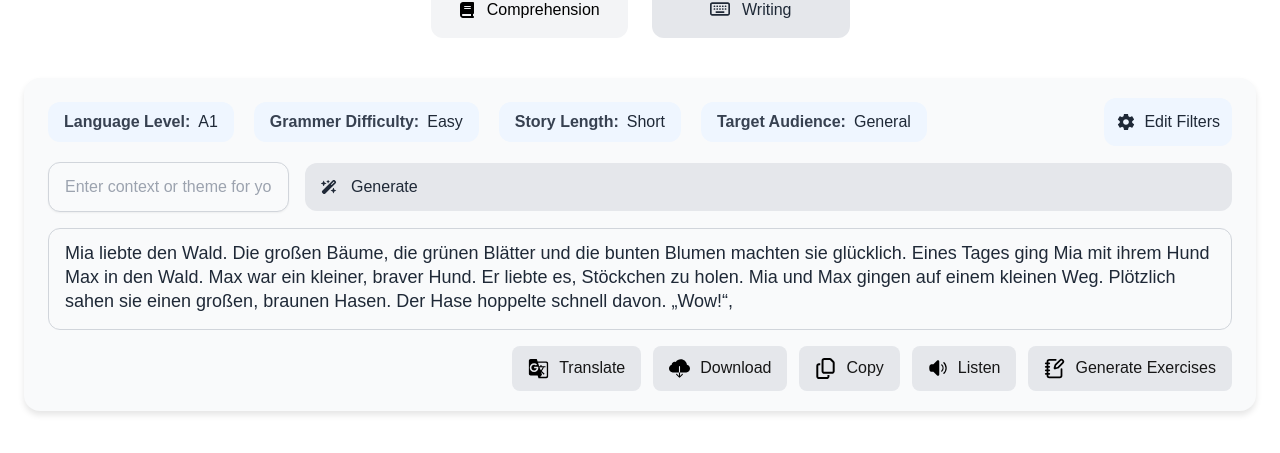
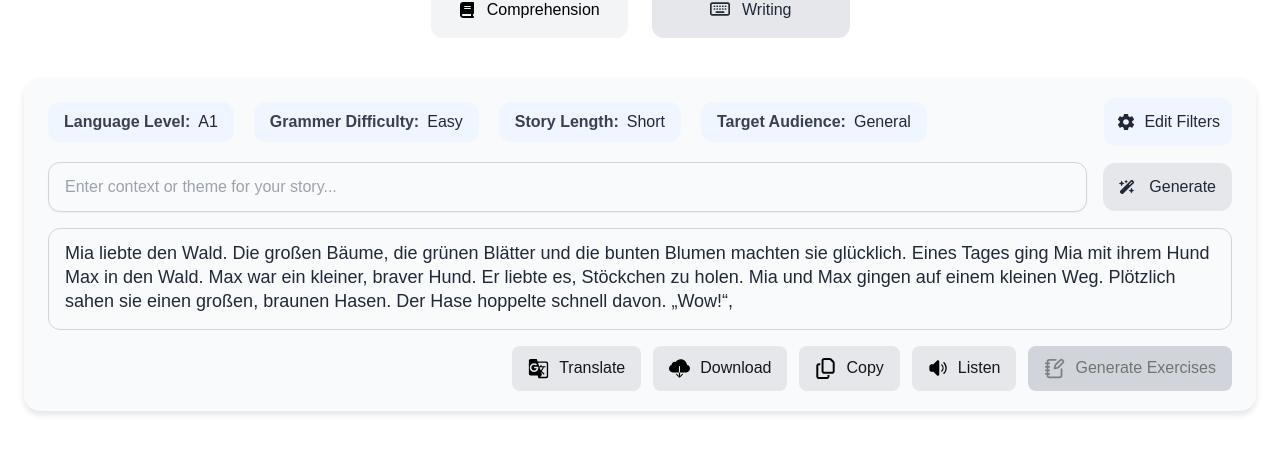
Before and after one commit to Mustapha-1610/FluentTales, a Next.js app: page / in a window 1280 px wide. Shown: the part 747-1200 px from the top of the page. Built offline with nearby package versions, Linux system fonts and the light colour scheme.

Commit message:
improvements to handleing story generation

```diff
--- a/package.json
+++ b/package.json
@@ -14,6 +14,7 @@
     "react": "^19.0.0",
     "react-dom": "^19.0.0",
     "react-icons": "^5.4.0",
+    "react-spinners": "^0.15.0",
     "react-youtube": "^10.1.0",
     "swiper": "^11.2.1"
   },
--- a/src/app/Components/ComprehensionExercises.tsx
+++ b/src/app/Components/ComprehensionExercises.tsx
@@ -15,7 +15,7 @@
 }) => {
   return (
     <div
-      className={`flex gap-2 px-3 py-2.5 rounded-lg border text-black ${
+      className={`  flex gap-2 px-3 py-2.5 rounded-lg border text-black ${
         isAnswered
           ? isCorrect
             ? "bg-green-500 text-white border-green-500"
@@ -111,7 +111,7 @@
   };
 
   return (
-    <div className="bg-white rounded-xl border border-zinc-300 shadow-sm p-5 mb-16">
+    <div className="bg-white rounded-xl border border-zinc-300 shadow-sm p-5 ">
       <h2 className="text-xl font-semibold text-gray-800 mb-6">
         Comprehension Exercises
       </h2>
--- a/src/app/Components/FunctionButtons.tsx
+++ /dev/null
@@ -1,19 +0,0 @@
-import CopyButton from "../FunctionalityButtonsComponents/CopyButton";
-import DownloadButton from "../FunctionalityButtonsComponents/DownloadButton";
-import GenerateExercises from "../FunctionalityButtonsComponents/GenerateExercises";
-import HearingButton from "../FunctionalityButtonsComponents/HearingButton";
-import TranslationButton from "../FunctionalityButtonsComponents/Translate";
-
-export default function FunctionButtons() {
-  return (
-    <>
-      <div className="flex flex-wrap gap-3 self-end pl-20 mr-6 mt-4 bg-black bg-opacity-0 max-md:pl-5 max-md:mr-2.5">
-        <TranslationButton />
-        <DownloadButton />
-        <CopyButton />
-        <HearingButton />
-        <GenerateExercises />
-      </div>
-    </>
-  );
-}
--- a/src/app/Components/GeneratedContentContainer.tsx
+++ b/src/app/Components/GeneratedContentContainer.tsx
@@ -1,28 +1,44 @@
 import { useState } from "react";
 import Filters from "./Filters";
-import FunctionButtons from "./FunctionButtons";
 import GeneratedStory from "./GeneratedStoryContainer";
 import ComprehensionExercises from "./ComprehensionExercises";
+import TranslationButton from "../FunctionalityButtonsComponents/Translate";
+import DownloadButton from "../FunctionalityButtonsComponents/DownloadButton";
+import CopyButton from "../FunctionalityButtonsComponents/CopyButton";
+import HearingButton from "../FunctionalityButtonsComponents/HearingButton";
+import GenerateExercises from "../FunctionalityButtonsComponents/GenerateExercises";
 
 export default function GeneratedContentContainer() {
   const [story, setStory] = useState<string | null>(null);
+  const [loading, setLoading] = useState<boolean>(false);
   const [comprehensionExercises, setComprehensionExercises] = useState(null);
-
+  const [showComprehensionExercises, setShowComprehensionExercises] =
+    useState<boolean>(false);
   return (
     <>
       <div
-        className={` flex flex-col py-5 pl-6 mt-10 w-full  bg-gray-50 dark:bg-[#2e2e3e] rounded-2xl shadow-[0px_4px_6px_rgba(0,0,0,0.1)] max-md:pl-5 max-md:max-w-full mr-4`}
+        className={` flex flex-col mb-12 py-5 pl-6 mt-10 w-full  bg-gray-50 dark:bg-[#2e2e3e] rounded-2xl shadow-[0px_4px_6px_rgba(0,0,0,0.1)] max-md:pl-5 max-md:max-w-full mr-4`}
       >
         <Filters
           setStory={setStory}
           setComprehensionExercises={setComprehensionExercises}
+          setLoading={setLoading}
+          setShowComprehensionExercises={setShowComprehensionExercises}
         />
-        <GeneratedStory story={story} />
-        {/* <TranslationContainer /> */}
+        <GeneratedStory story={story} isLoading={loading} />
 
-        <FunctionButtons />
+        <div className="flex flex-wrap gap-3 self-end pl-20 mr-6 mt-4 bg-black bg-opacity-0 max-md:pl-5 max-md:mr-2.5">
+          <TranslationButton />
+          <DownloadButton />
+          <CopyButton />
+          <HearingButton />
+          <GenerateExercises
+            comprehenstionExercises={comprehensionExercises}
+            setShowComprehensionExercises={setShowComprehensionExercises}
+          />
+        </div>
       </div>
-      {comprehensionExercises && (
+      {showComprehensionExercises && (
         <ComprehensionExercises
           comprehension_exercises={comprehensionExercises}
         />
--- a/src/app/Components/GeneratedStoryContainer.tsx
+++ b/src/app/Components/GeneratedStoryContainer.tsx
@@ -1,12 +1,19 @@
-import { useState } from "react";
+import { ClipLoader, PulseLoader } from "react-spinners";
 
 interface Props {
   story: string | null;
+  isLoading: boolean;
 }
-export default function GeneratedStory({ story }: Props) {
+
+export default function GeneratedStory({ story, isLoading }: Props) {
   return (
     <>
-      <div className="self-start px-4 pt-3 pb-4 mt-4 mr-6 text-lg leading-6 flex-grow text-gray-800 dark:bg-gray-600 dark:text-gray-200 rounded-xl border border-solid bg-gray-50 dark:border-gray-500 border-gray-300">
+      <div className="relative self-start px-4 pt-3 pb-4 mt-4 mr-6 text-lg leading-6 flex-grow text-gray-800 dark:bg-gray-600 dark:text-gray-200 rounded-xl border border-solid bg-gray-50 dark:border-gray-500 border-gray-300">
+        {isLoading && (
+          <div className="absolute inset-0 flex items-center justify-center bg-white bg-opacity-75 rounded-xl">
+            <PulseLoader color="#4b5563" size={10} />
+          </div>
+        )}
         {story ? (
           story
         ) : (
@@ -19,7 +26,7 @@
             schnell davon. „Wow!“,
           </>
         )}
-      </div>{" "}
+      </div>
     </>
   );
 }
--- a/src/app/FunctionalityButtonsComponents/GenerateExercises.tsx
+++ b/src/app/FunctionalityButtonsComponents/GenerateExercises.tsx
@@ -1,13 +1,33 @@
-import { GiNotebook } from "react-icons/gi";
 import { LuNotebookPen } from "react-icons/lu";
 
-export default function GenerateExercises() {
+interface Props {
+  comprehenstionExercises: any;
+  setShowComprehensionExercises: (show: boolean) => void;
+}
+
+export default function GenerateExercises({
+  comprehenstionExercises,
+  setShowComprehensionExercises,
+}: Props) {
   return (
-    <div className="flex items-center gap-2.5 px-4 py-3 bg-gray-200 rounded-lg cursor-pointer">
-      <LuNotebookPen color="black" size={21} />
-      <div className="text-base leading-none text-neutral-900">
+    <button
+      onClick={() =>
+        comprehenstionExercises && setShowComprehensionExercises(true)
+      }
+      className={`flex items-center gap-2.5 px-4 py-3 rounded-lg
+        ${comprehenstionExercises ? "bg-gray-200" : "bg-gray-300"}`} // Conditional styling
+      disabled={!comprehenstionExercises}
+    >
+      <LuNotebookPen
+        color={comprehenstionExercises ? "black" : "gray"}
+        size={21}
+      />
+      <div
+        className={`text-base leading-none
+          ${comprehenstionExercises ? "text-neutral-900" : "text-neutral-500"}`}
+      >
         Generate Exercises
       </div>
-    </div>
+    </button>
   );
 }
--- a/src/app/api/generativeAI/route.ts
+++ b/src/app/api/generativeAI/route.ts
@@ -1,22 +1,27 @@
 import { NextRequest, NextResponse } from "next/server";
 const { GoogleGenerativeAI } = require("@google/generative-ai");
 
-export async function GET() {
+export async function POST(req: NextRequest, res: NextResponse) {
   try {
     const genAI = new GoogleGenerativeAI(
       "AIzaSyBRHhtmff5YjTuxslWbc8wc5Q2UJO9TSYM"
     );
     const model = genAI.getGenerativeModel({ model: "gemini-2.0-flash-exp" });
+    const {
+      generationLength,
+      grammarLevel,
+      languageLevel,
+      targetAudiance,
+      context,
+    } = await req.json();
+    const aiPrompt = `
+Generate a german story based on the following filters:
 
-    const aiPrompt = `
-Generate a medium-length story based on the following filters:
-
-- Language: {german}
-- Genre: {adventure}
-- Length : {Medium}
-- Language Level : {A1}
-- Target Audience: {children}
-- Theme: {nature}
+- Context/Theme: ${context}
+- Length : ${generationLength}
+- Language Level : ${languageLevel}
+- Target Audience: ${targetAudiance}
+- Grammer level: ${grammarLevel}
 
 Output the results in valid JSON format as specified below.Make sure to generate 4 exercises compared to the 1st example, Do not include any additional text or commentary outside the JSON object, Ensure the story's length corresponds to the specified category:
 
--- a/src/app/page.tsx
+++ b/src/app/page.tsx
@@ -24,7 +24,6 @@
         darkMode ? "dark:bg-[#1e1e2f] dark:text-white" : "bg-white text-black"
       }`}
     >
-      {/* Theme Toggle Button */}
       <button
         className="absolute top-0 right-0 mt-10 mr-12 px-2 py-1 flex items-center gap-2 transition-colors max-md:mt-6 max-md:mr-6 max-md:px-1 max-md:py-0.5"
         onClick={toggleTheme}
@@ -36,20 +35,17 @@
         )}
       </button>
 
-      {/* Language Toggle Button */}
       <button className="absolute top-0 right-0 mt-10 mr-24 px-2 py-1 flex items-center gap-2 transition-colors max-md:mt-6 max-md:mr-14 max-md:px-1 max-md:py-0.5">
         <h1 className="text-base max-md:text-sm">EN</h1>
         <IoLanguage size={20} color={`${darkMode ? "#b0b0b0" : "#141414"}`} />
       </button>
 
-      {/* Main Content */}
       <div className="max-w-[1330px] w-full px-6 mt-32 max-md:mt-20">
         <Header />
         <div className="flex flex-col rounded-none mt-44 mb-16 max-md:mt-24 max-md:mb-8">
           <DisplayControllers />
           <GeneratedContentContainer />
         </div>
-        {/* Additional Components */}
       </div>
     </div>
   );
```
Also changed, not shown: src/app/Components/Filters.tsx (+38 -7 lines), 1 other file (tests, documents, lock files or other folders).
